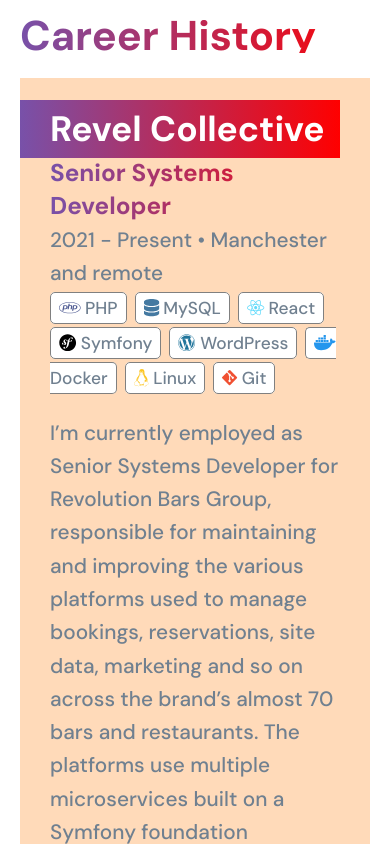
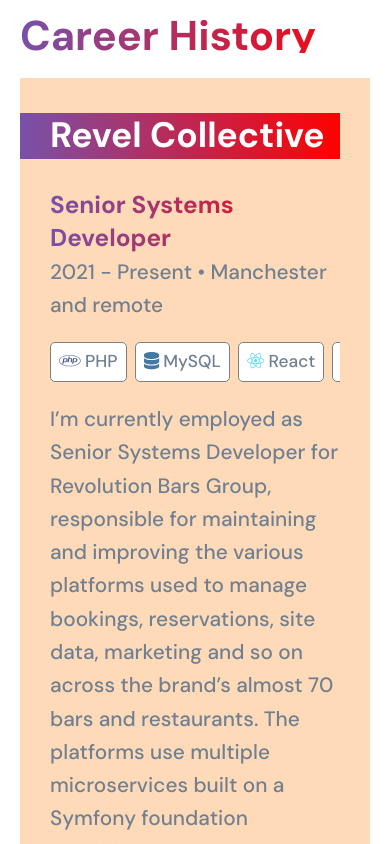
Before and after one commit to philhancox/philhancoxcouk, a Next.js app: page /work in a window 390 px wide. Shown: the top 844 px of the page. Built offline with nearby package versions, Linux system fonts and the light colour scheme.

Commit message:
Improve mobile bits

```diff
--- a/src/app/globals.css
+++ b/src/app/globals.css
@@ -30,6 +30,17 @@
   background: linear-gradient(to right, #7851a9, red);
   -webkit-background-clip: text;
   color: transparent;
+}
+@media (max-width: 600px) {
+  .has-bg {
+    display: block;
+  }
+
+  .work-skills {
+    display: flex;
+    overflow-x: auto;
+    white-space: nowrap;
+  }
 }
 .has-bg {
   background: linear-gradient(to right, #7851a9, red);
--- a/src/app/work/page.js
+++ b/src/app/work/page.js
@@ -114,9 +114,13 @@
             {WORK.map((company) => {
                 return <div style={{background: "peachpuff", margin: '25px 0', padding: '30px'}} key={company.id}>
                     <h2><span className="has-bg">{company.company}</span></h2>
+                    <div style={{padding: '20px 0'}}>
                         <div><h3>{company.job_title}</h3></div>
                         <div><span>{company.dates}</span> &bull; <span>{company.location}</span></div>
+                    </div>
                     <div>
+
+                        <div className="work-skills">
                             {company.stack.map((item) => {
 
                                 return <span key={item.id} style={{
@@ -132,9 +136,12 @@
                                 </span>
 
                             })}
+                        </div>
+
                         <div style={{padding: '15px 0 0'}}>
                         <p>{company.description}</p>
                         </div>
+
                     </div>
                 </div>
             })}
```
Lines whose indentation alone changed are shown as unchanged.
